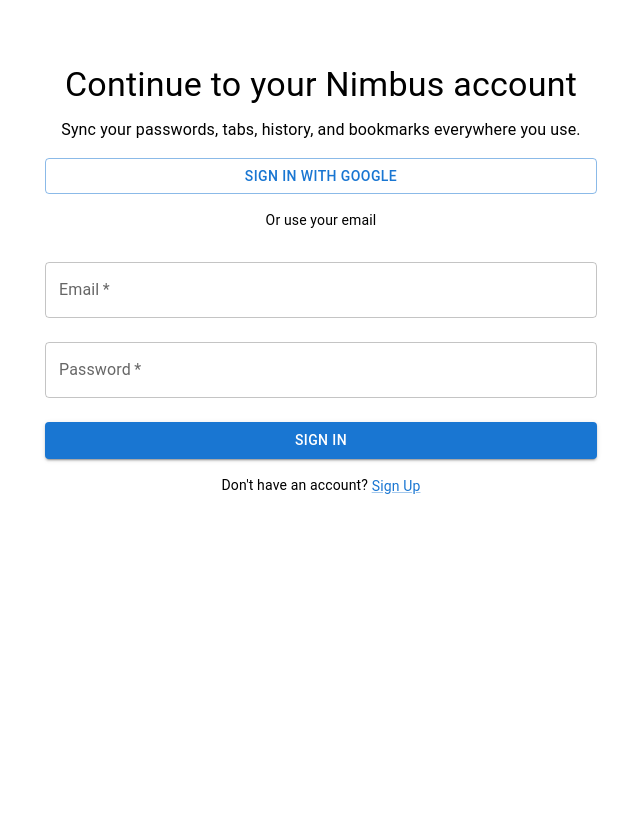
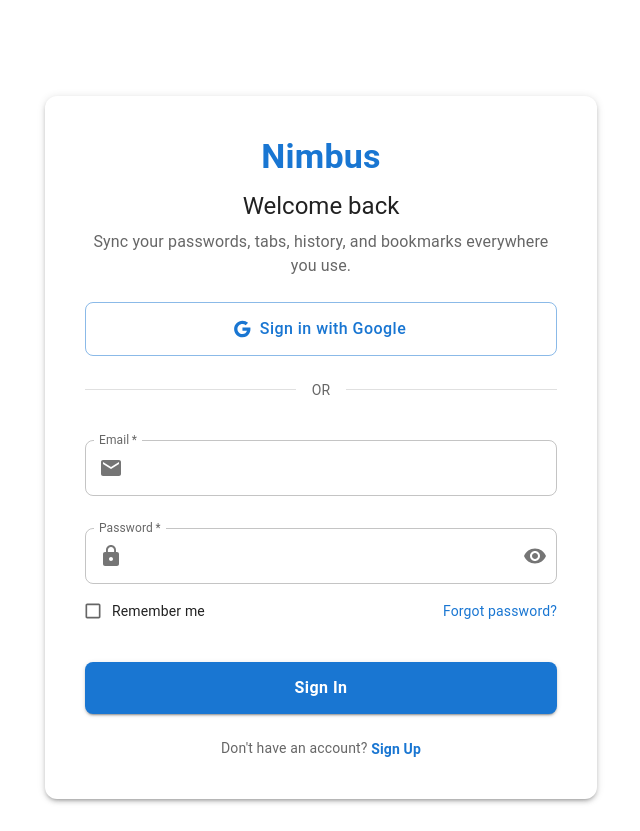
Before and after one commit to segunOluwatayo/nimbus-browser-backend, a React (Create React App) app in the folder frontend/: page / in a window 1280 px wide. Shown: the whole page, without its empty margins (319-959 px from the left). Before the commit the page ends 800 px from the top, so only its background shows below. Built offline with nearby package versions, Linux system fonts and the light colour scheme; no server answers; the HTML template or start-up script is replaced by a standard one.

Commit message:
Add initial HTML structure and update dependencies for MUI icons and framer-motion

```diff
--- a/frontend/package.json
+++ b/frontend/package.json
@@ -5,11 +5,13 @@
   "dependencies": {
     "@emotion/react": "^11.14.0",
     "@emotion/styled": "^11.14.0",
+    "@mui/icons-material": "^6.4.8",
     "@mui/material": "^6.4.8",
     "@testing-library/dom": "^10.4.0",
     "@testing-library/jest-dom": "^6.6.3",
     "@testing-library/react": "^16.2.0",
     "@testing-library/user-event": "^13.5.0",
+    "framer-motion": "^12.6.0",
     "react": "^19.0.0",
     "react-dom": "^19.0.0",
     "react-router-dom": "^7.4.0",
--- a/frontend/src/pages/Login.js
+++ b/frontend/src/pages/Login.js
@@ -1,27 +1,58 @@
 import React, { useState, useContext, useEffect } from 'react';
-import { Container, Typography, TextField, Button, Link, CircularProgress, Box } from '@mui/material';
+import {
+  Container,
+  Typography,
+  TextField,
+  Button,
+  Link,
+  CircularProgress,
+  Box,
+  Paper,
+  Divider,
+  IconButton,
+  InputAdornment,
+  LinearProgress,
+  Checkbox,
+  FormControlLabel,
+  useTheme,
+  useMediaQuery
+} from '@mui/material';
+import {
+  Email as EmailIcon,
+  Lock as LockIcon,
+  Visibility as VisibilityIcon,
+  VisibilityOff as VisibilityOffIcon,
+  Google as GoogleIcon
+} from '@mui/icons-material';
 import { AuthContext } from '../context/AuthContext';
 import { useNavigate } from 'react-router-dom';
+import { motion } from 'framer-motion';
 
 function getPasswordStrength(password) {
-  if (password.length < 8) return 'Weak';
+  if (password.length < 8) return { strength: 'Weak', score: 1 };
   const hasLetters = /[A-Za-z]/.test(password);
   const hasNumbers = /[0-9]/.test(password);
   const hasSpecial = /[!@#$%^&*]/.test(password);
-  if (hasLetters && hasNumbers && hasSpecial) return 'Strong';
-  if (hasLetters && hasNumbers) return 'Medium';
-  return 'Weak';
+
+  if (hasLetters && hasNumbers && hasSpecial) return { strength: 'Strong', score: 3 };
+  if (hasLetters && hasNumbers) return { strength: 'Medium', score: 2 };
+  return { strength: 'Weak', score: 1 };
 }
 
 function Login() {
   const { login, signup } = useContext(AuthContext);
   const navigate = useNavigate();
+  const theme = useTheme();
+  const isMobile = useMediaQuery(theme.breakpoints.down('sm'));
+
   const [email, setEmail] = useState('');
   const [password, setPassword] = useState('');
   const [isSignUp, setIsSignUp] = useState(false);
   const [error, setError] = useState('');
   const [loading, setLoading] = useState(false);
-  const [passwordStrength, setPasswordStrength] = useState('');
+  const [passwordStrength, setPasswordStrength] = useState({ strength: '', score: 0 });
+  const [showPassword, setShowPassword] = useState(false);
+  const [rememberMe, setRememberMe] = useState(false);
 
   useEffect(() => {
     setPasswordStrength(getPasswordStrength(password));
@@ -34,7 +65,7 @@
     try {
       if (isSignUp) {
         // Validate password strength during sign up
-        if (passwordStrength === 'Weak') {
+        if (passwordStrength.strength === 'Weak') {
           throw new Error('Password strength is weak. Please choose a stronger password.');
         }
         await signup({ email, password });
@@ -54,23 +85,108 @@
     window.location.href = process.env.REACT_APP_API_URL + '/api/auth/google';
   };
 
+  const getStrengthColor = () => {
+    switch(passwordStrength.strength) {
+      case 'Strong': return theme.palette.success.main;
+      case 'Medium': return theme.palette.warning.main;
+      case 'Weak': return theme.palette.error.main;
+      default: return theme.palette.grey[500];
+    }
+  };
+
+  const togglePasswordVisibility = () => {
+    setShowPassword(!showPassword);
+  };
+
   return (
-    <Container maxWidth="sm" style={{ marginTop: '4rem', textAlign: 'center' }}>
-      <Typography variant="h4" gutterBottom>
-        Continue to your Nimbus account
+    <Container maxWidth="sm" sx={{
+      marginTop: isMobile ? '2rem' : '4rem',
+      padding: isMobile ? '1rem' : '2rem'
+    }}>
+      <motion.div
+        initial={{ opacity: 0, y: 20 }}
+        animate={{ opacity: 1, y: 0 }}
+        transition={{ duration: 0.5 }}
+      >
+        <Paper
+          elevation={3}
+          sx={{
+            padding: isMobile ? '1.5rem' : '2.5rem',
+            borderRadius: '12px'
+          }}
+        >
+          <Box sx={{ display: 'flex', flexDirection: 'column', alignItems: 'center' }}>
+            {/* You can add your logo here */}
+            <Typography
+              variant="h4"
+              gutterBottom
+              sx={{
+                fontWeight: 'bold',
+                color: theme.palette.primary.main
+              }}
+            >
+              Nimbus
             </Typography>
-      <Typography variant="body1" gutterBottom>
+
+            <Typography
+              variant="h5"
+              gutterBottom
+              sx={{
+                marginBottom: '0.5rem',
+                textAlign: 'center'
+              }}
+            >
+              {isSignUp ? 'Create your account' : 'Welcome back'}
+            </Typography>
+
+            <Typography
+              variant="body1"
+              sx={{
+                marginBottom: '1.5rem',
+                textAlign: 'center',
+                color: theme.palette.text.secondary
+              }}
+            >
               Sync your passwords, tabs, history, and bookmarks everywhere you use.
             </Typography>
-      <Box mt={2}>
-        <Button variant="outlined" color="primary" fullWidth onClick={handleGoogleSignIn}>
+
+            <Button
+              variant="outlined"
+              fullWidth
+              onClick={handleGoogleSignIn}
+              startIcon={<GoogleIcon />}
+              sx={{
+                padding: '0.75rem 1rem',
+                borderRadius: '8px',
+                textTransform: 'none',
+                fontSize: '1rem'
+              }}
+            >
               Sign in with Google
             </Button>
+
+            <Box
+              sx={{
+                display: 'flex',
+                alignItems: 'center',
+                width: '100%',
+                margin: '1.5rem 0'
+              }}
+            >
+              <Divider sx={{ flexGrow: 1 }} />
+              <Typography
+                variant="body2"
+                sx={{
+                  margin: '0 1rem',
+                  color: theme.palette.text.secondary
+                }}
+              >
+                OR
+              </Typography>
+              <Divider sx={{ flexGrow: 1 }} />
             </Box>
-      <Typography variant="body2" style={{ margin: '1rem 0' }}>
-        Or use your email
-      </Typography>
-      <form onSubmit={handleSubmit}>
+
+            <form onSubmit={handleSubmit} style={{ width: '100%' }}>
               <TextField
                 label="Email"
                 type="email"
@@ -79,38 +195,175 @@
                 value={email}
                 onChange={(e) => setEmail(e.target.value)}
                 required
+                variant="outlined"
+                InputProps={{
+                  startAdornment: (
+                    <InputAdornment position="start">
+                      <EmailIcon color="action" />
+                    </InputAdornment>
+                  ),
+                }}
+                sx={{
+                  marginBottom: '1rem',
+                  '& .MuiOutlinedInput-root': {
+                    borderRadius: '8px'
+                  }
+                }}
               />
+
               <TextField
                 label="Password"
-          type="password"
+                type={showPassword ? 'text' : 'password'}
                 fullWidth
                 margin="normal"
                 value={password}
                 onChange={(e) => setPassword(e.target.value)}
                 required
+                variant="outlined"
+                InputProps={{
+                  startAdornment: (
+                    <InputAdornment position="start">
+                      <LockIcon color="action" />
+                    </InputAdornment>
+                  ),
+                  endAdornment: (
+                    <InputAdornment position="end">
+                      <IconButton
+                        aria-label="toggle password visibility"
+                        onClick={togglePasswordVisibility}
+                        edge="end"
+                      >
+                        {showPassword ? <VisibilityOffIcon /> : <VisibilityIcon />}
+                      </IconButton>
+                    </InputAdornment>
+                  )
+                }}
+                sx={{
+                  marginBottom: '0.5rem',
+                  '& .MuiOutlinedInput-root': {
+                    borderRadius: '8px'
+                  }
+                }}
               />
-        {isSignUp && (
-          <Typography variant="caption" display="block" style={{ textAlign: 'left', marginTop: '0.5rem' }}>
-            Password Strength: {passwordStrength}
+
+              {isSignUp && password && (
+                <Box sx={{ width: '100%', marginBottom: '1rem' }}>
+                  <Box sx={{ display: 'flex', justifyContent: 'space-between', alignItems: 'center' }}>
+                    <Typography
+                      variant="caption"
+                      sx={{
+                        color: getStrengthColor()
+                      }}
+                    >
+                      Password Strength: {passwordStrength.strength}
                     </Typography>
+                    <Typography variant="caption">
+                      {password.length}/8+ characters
+                    </Typography>
+                  </Box>
+                  <LinearProgress
+                    variant="determinate"
+                    value={passwordStrength.score * 33.3}
+                    sx={{
+                      marginTop: '0.5rem',
+                      height: 6,
+                      borderRadius: 3,
+                      backgroundColor: theme.palette.grey[200],
+                      '& .MuiLinearProgress-bar': {
+                        backgroundColor: getStrengthColor()
+                      }
+                    }}
+                  />
+                </Box>
               )}
+
+              {!isSignUp && (
+                <Box sx={{ display: 'flex', justifyContent: 'space-between', alignItems: 'center', marginBottom: '1rem' }}>
+                  <FormControlLabel
+                    control={
+                      <Checkbox
+                        checked={rememberMe}
+                        onChange={(e) => setRememberMe(e.target.checked)}
+                        color="primary"
+                        size="small"
+                      />
+                    }
+                    label={<Typography variant="body2">Remember me</Typography>}
+                  />
+                  <Link
+                    component="button"
+                    variant="body2"
+                    type="button"
+                    onClick={() => console.log('Forgot password clicked')}
+                    sx={{ textDecoration: 'none' }}
+                  >
+                    Forgot password?
+                  </Link>
+                </Box>
+              )}
+
               {error && (
-          <Typography variant="body2" color="error" style={{ marginTop: '0.5rem' }}>
+                <Typography
+                  variant="body2"
+                  sx={{
+                    color: theme.palette.error.main,
+                    marginTop: '0.5rem',
+                    marginBottom: '0.5rem',
+                    padding: '0.5rem',
+                    backgroundColor: theme.palette.error.light,
+                    borderRadius: '4px',
+                    opacity: 0.8
+                  }}
+                >
                   {error}
                 </Typography>
               )}
-        <Box mt={2}>
-          <Button type="submit" variant="contained" color="primary" fullWidth disabled={loading}>
-            {loading ? <CircularProgress size={24} /> : (isSignUp ? 'Sign Up' : 'Sign In')}
+
+              <Button
+                type="submit"
+                variant="contained"
+                color="primary"
+                fullWidth
+                disabled={loading}
+                sx={{
+                  marginTop: '1rem',
+                  padding: '0.75rem 1.5rem',
+                  borderRadius: '8px',
+                  textTransform: 'none',
+                  fontSize: '1rem',
+                  fontWeight: 'bold'
+                }}
+              >
+                {loading ? (
+                  <CircularProgress size={24} color="inherit" />
+                ) : (
+                  isSignUp ? 'Create Account' : 'Sign In'
+                )}
               </Button>
-        </Box>
             </form>
-      <Typography variant="body2" style={{ marginTop: '1rem' }}>
+
+            <Box sx={{ marginTop: '1.5rem', textAlign: 'center' }}>
+              <Typography variant="body2" color="textSecondary">
                 {isSignUp ? 'Already have an account?' : "Don't have an account?"}{' '}
-        <Link component="button" variant="body2" onClick={() => setIsSignUp(!isSignUp)}>
+                <Link
+                  component="button"
+                  variant="body2"
+                  onClick={() => {
+                    setIsSignUp(!isSignUp);
+                    setError('');
+                  }}
+                  sx={{
+                    fontWeight: 'bold',
+                    textDecoration: 'none'
+                  }}
+                >
                   {isSignUp ? 'Sign In' : 'Sign Up'}
                 </Link>
               </Typography>
+            </Box>
+          </Box>
+        </Paper>
+      </motion.div>
     </Container>
   );
 }
```
Also changed, not shown: frontend/public/index.html (added, +12 -0 lines), 1 other file (tests, documents, lock files or other folders). Lines whose indentation alone changed are shown as unchanged.
